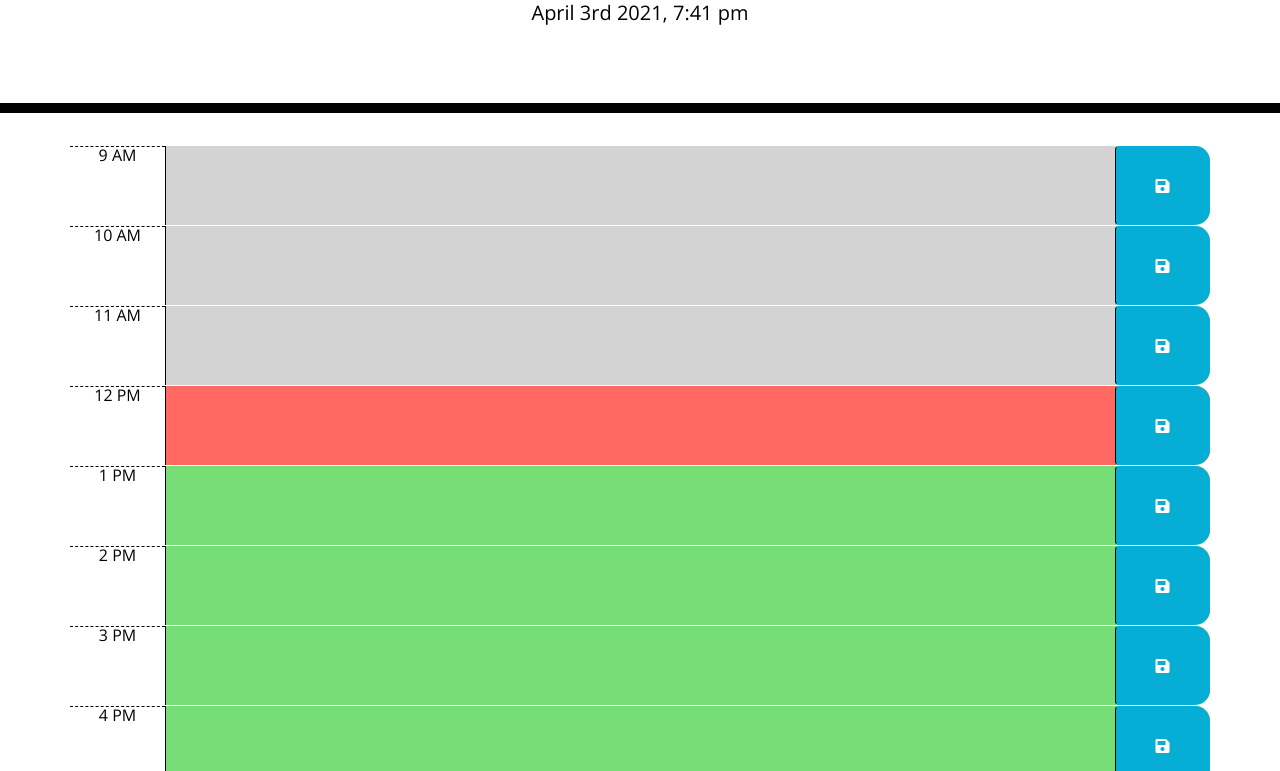
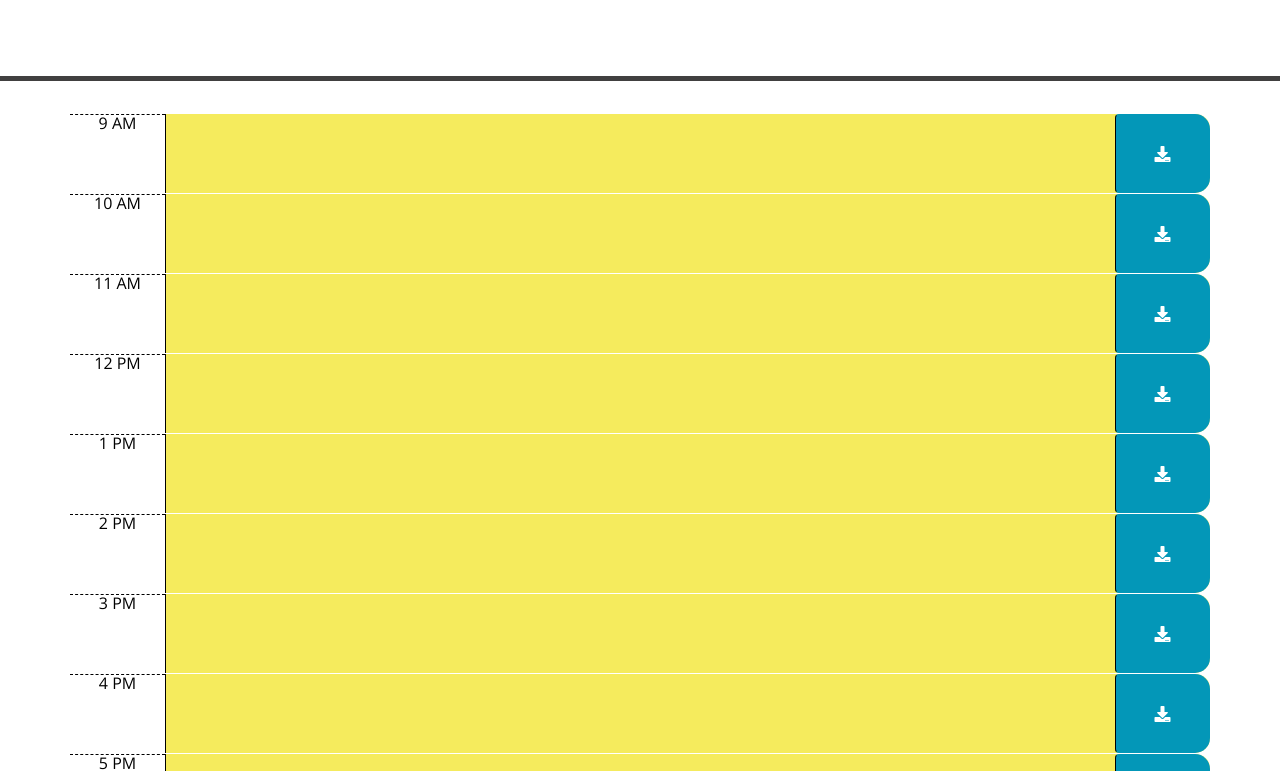
Before and after one commit to mooreFL/Work-Day-Scheduler, a plain HTML site: page index.html in a window 1280 px wide. Shown: the part 191-962 px from the top of the page. Drawn offline with nearby package versions, Linux system fonts and the light colour scheme.

Commit message:
changed css styling, added comments in html and script

```diff
--- a/assets/js/script.js
+++ b/assets/js/script.js
@@ -3,14 +3,16 @@ $(document).ready(function () {
   $("#currentDay").text(moment().format("MMMM Do YYYY, h:mm a"));
   //
   $(".saveBtn").on("click", function () {
+    //holds what was typed
+    var text = $(this).siblings(".description").val();
+    //gets the id of the parent
+    var time = $(this).parent().attr("id");
     console.log(this);
-    var text = $(this).siblings(".description").val(); //
-    var time = $(this).parent().attr("id"); //
-
     // save in local storage
     localStorage.setItem(time, text);
   });
-  //load any saved data from LocalStorage - do this for every hour
+
+  //load any saved data from LocalStorage, do this for every hour
   $("#hour-9 .description").val(localStorage.getItem("hour-9"));
   $("#hour-10 .description").val(localStorage.getItem("hour-10"));
   $("#hour-11 .description").val(localStorage.getItem("hour-11"));
@@ -21,10 +23,9 @@ $(document).ready(function () {
   $("#hour-16 .description").val(localStorage.getItem("hour-16"));
   $("#hour-17 .description").val(localStorage.getItem("hour-17"));
 
-  function timeEquiv() {
-    //get the current hour using moment, disregard the minutes in the format by using "HH"
-    var currentHour = moment("4/3/2021 12:00").format("HH");
-
+  function timeEval() {
+    //get the current hour using moment, disregard the minutes in the format by using "HH" and not :mm
+    var currentHour = moment().format("HH");
     // calls for dialogue class and returns each of the dialogues
     $(".dialogue").each(function () {
         //grabs the id of the dialogues and removes the "hour-" to return only the integer.
@@ -43,5 +44,5 @@ $(document).ready(function () {
       }
     });
   }
-  timeEquiv(); //
+  timeEval();
 });
--- a/assets/reset.css
+++ b/assets/reset.css
@@ -0,0 +1,48 @@
+/* http://meyerweb.com/eric/tools/css/reset/
+   v2.0 | 20110126
+   License: none (public domain)
+*/
+
+html, body, div, span, applet, object, iframe,
+h1, h2, h3, h4, h5, h6, p, blockquote, pre,
+a, abbr, acronym, address, big, cite, code,
+del, dfn, em, img, ins, kbd, q, s, samp,
+small, strike, strong, sub, sup, tt, var,
+b, u, i, center,
+dl, dt, dd, ol, ul, li,
+fieldset, form, label, legend,
+table, caption, tbody, tfoot, thead, tr, th, td,
+article, aside, canvas, details, embed,
+figure, figcaption, footer, header, hgroup,
+menu, nav, output, ruby, section, summary,
+time, mark, audio, video {
+	margin: 0;
+	padding: 0;
+	border: 0;
+	font-size: 100%;
+	font: inherit;
+	vertical-align: baseline;
+}
+/* HTML5 display-role reset for older browsers */
+article, aside, details, figcaption, figure,
+footer, header, hgroup, menu, nav, section {
+	display: block;
+}
+body {
+	line-height: 1;
+}
+ol, ul {
+	list-style: none;
+}
+blockquote, q {
+	quotes: none;
+}
+blockquote:before, blockquote:after,
+q:before, q:after {
+	content: '';
+	content: none;
+}
+table {
+	border-collapse: collapse;
+	border-spacing: 0;
+}
--- a/assets/style.css
+++ b/assets/style.css
@@ -16,9 +16,9 @@ textarea {
 .jumbotron {
   text-align: center;
   background-color: transparent;
-  color: black;
+  color: rgb(65, 64, 64);
   border-radius: 0;
-  border-bottom: 10px solid black;
+  border-bottom: 5px solid rgb(65, 64, 64);
 
 }
 
@@ -44,17 +44,17 @@ textarea {
 }
 
 .previous {
-  background-color: #d3d3d3;
-  color: white;
+  background-color: #F5EB5D;
+  color: rgb(5, 5, 5);
 }
 
 .present {
-  background-color: #ff6961;
+  background-color: #F551C9;
   color: white;
 }
 
 .future {
-  background-color: #77dd77;
+  background-color: #27A886;
   color: white;
 }
 
@@ -62,7 +62,7 @@ textarea {
   border-left: 1px solid black;
   border-top-right-radius: 15px;
   border-bottom-right-radius: 15px;
-  background-color: #06aed5;
+  background-color: #0397b8;
   color: white;
 }
 
--- a/index.html
+++ b/index.html
@@ -27,79 +27,81 @@
   <body>
     <!-- bootstrap jumbotron -->
     <header class="jumbotron text-center">
-      <h1 class="display-3">Work Day Scheduler</h1>
-      <p class="lead">A simple calendar app for scheduling your work day</p>
-      <p id="currentDay" class="lead"></p>
+      <h1 class="display-4">Work Day Scheduler</h1>
+      <p>Simply schedule your work day by hour</p>
+      <p id="currentDay"></p>
     </header>
     <div class="container">
       <!-- Timeblocks go here -->
       <div id="hour-9" class="row dialogue">
         <div class="col-1 hour">9 AM</div>
+        <!-- class=description gives an additional class to hook into in the script  -->
+        <!-- col-10 is the bootstrap sizing -->
         <textarea class="col-10 description">
         </textarea>
-        <button class="btn saveBtn col-1"><i class="fas fa-save"></i></button>
+        <button class="btn saveBtn col-1"><i class="fas fa-download"></i></button>
       </div>
 
       <div id="hour-10" class="row dialogue">
         <div class="col-1 hour">10 AM</div>
         <textarea class="col-10 description">
         </textarea>
-        <button class="btn saveBtn col-1"><i class="fas fa-save"></i></button>
+        <button class="btn saveBtn col-1"><i class="fas fa-download"></i></button>
       </div>
 
       <div id="hour-11" class="row dialogue">
         <div class="col-1 hour">11 AM</div>
         <textarea class="col-10 description">
         </textarea>
-        <button class="btn saveBtn col-1"><i class="fas fa-save"></i></button>
+        <button class="btn saveBtn col-1"><i class="fas fa-download"></i></button>
       </div>
 
       <div id="hour-12" class="row dialogue">
         <div class="col-1 hour">12 PM</div>
         <textarea class="col-10 description">
         </textarea>
-        <button class="btn saveBtn col-1"><i class="fas fa-save"></i></button>
+        <button class="btn saveBtn col-1"><i class="fas fa-download"></i></button>
       </div>
 
       <div id="hour-13" class="row dialogue">
         <div class="col-1 hour">1 PM</div>
         <textarea class="col-10 description">
         </textarea>
-        <button class="btn saveBtn col-1"><i class="fas fa-save"></i></button>
+        <button class="btn saveBtn col-1"><i class="fas fa-download"></i></button>
       </div>
 
       <div id="hour-14" class="row dialogue">
         <div class="col-1 hour">2 PM</div>
         <textarea class="col-10 description">
         </textarea>
-        <button class="btn saveBtn col-1"><i class="fas fa-save"></i></button>
+        <button class="btn saveBtn col-1"><i class="fas fa-download"></i></button>
       </div>
 
       <div id="hour-15" class="row dialogue">
         <div class="col-1 hour">3 PM</div>
         <textarea class="col-10 description">
         </textarea>
-        <button class="btn saveBtn col-1"><i class="fas fa-save"></i></button>
+        <button class="btn saveBtn col-1"><i class="fas fa-download"></i></button>
       </div>
 
       <div id="hour-16" class="row dialogue">
         <div class="col-1 hour">4 PM</div>
         <textarea class="col-10 description">
         </textarea>
-        <button class="btn saveBtn col-1"><i class="fas fa-save"></i></button>
+        <button class="btn saveBtn col-1"><i class="fas fa-download"></i></button>
       </div>
 
       <div id="hour-17" class="row dialogue">
         <div class="col-1 hour">5 PM</div>
         <textarea class="col-10 description">
         </textarea>
-        <button class="btn saveBtn col-1"><i class="fas fa-save"></i></button>
+        <button class="btn saveBtn col-1"><i class="fas fa-download"></i></button>
       </div>
 
     </div>
-
-    <script src="https://cdnjs.cloudflare.com/ajax/libs/jquery/3.2.1/jquery.min.js"></script>
-    <script src="https://cdnjs.cloudflare.com/ajax/libs/moment.js/2.24.0/moment.min.js"></script>
+    <!-- scripts for moment, jquery and the script  -->
+    <script src="https://cdnjs.cloudflare.com/ajax/libs/jquery/3.4.0/jquery.min.js"></script>
+    <script src="https://cdnjs.cloudflare.com/ajax/libs/moment.js/2.29.1/moment.min.js"></script>
     <script src="assets/js/script.js"></script>
   </body>
 </html>
```
Also changed, not shown: assets/imgs/Filled Form.PNG (added), assets/imgs/Initial loading.PNG (added), 1 other file.
